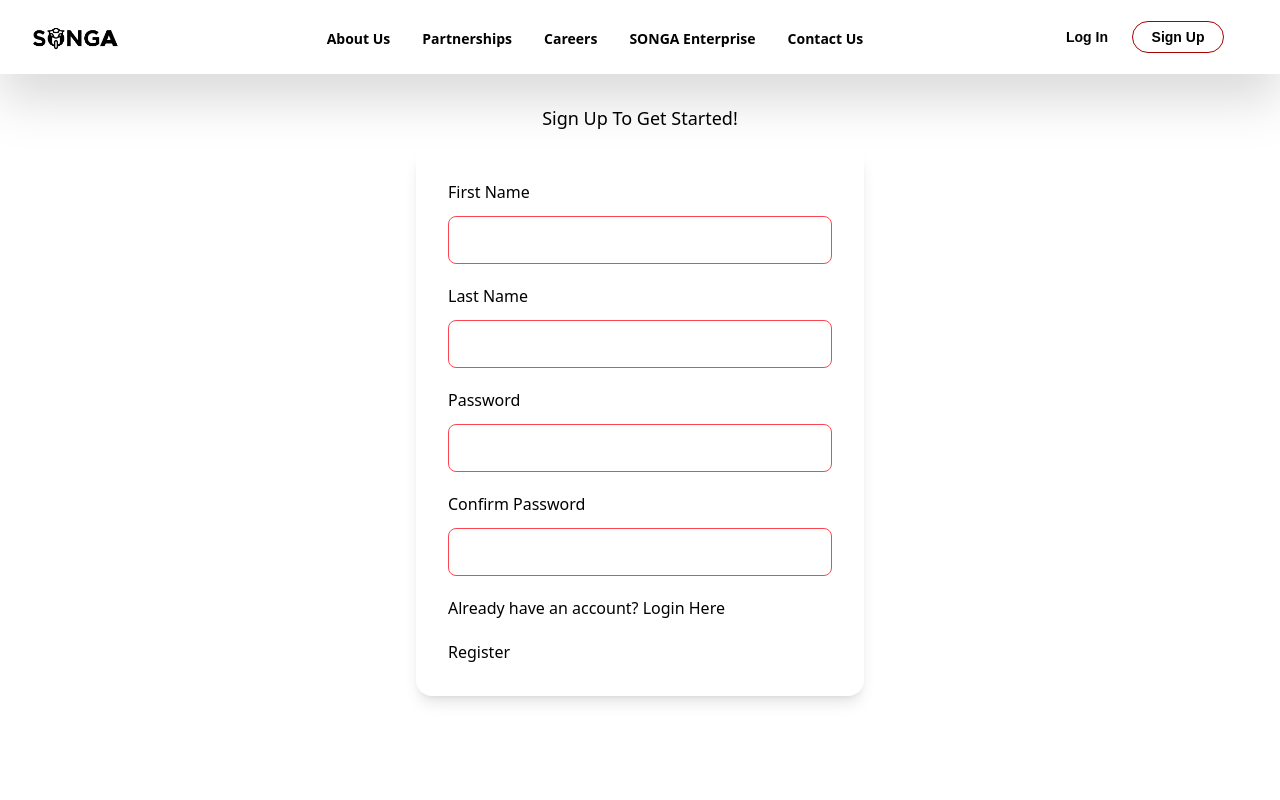
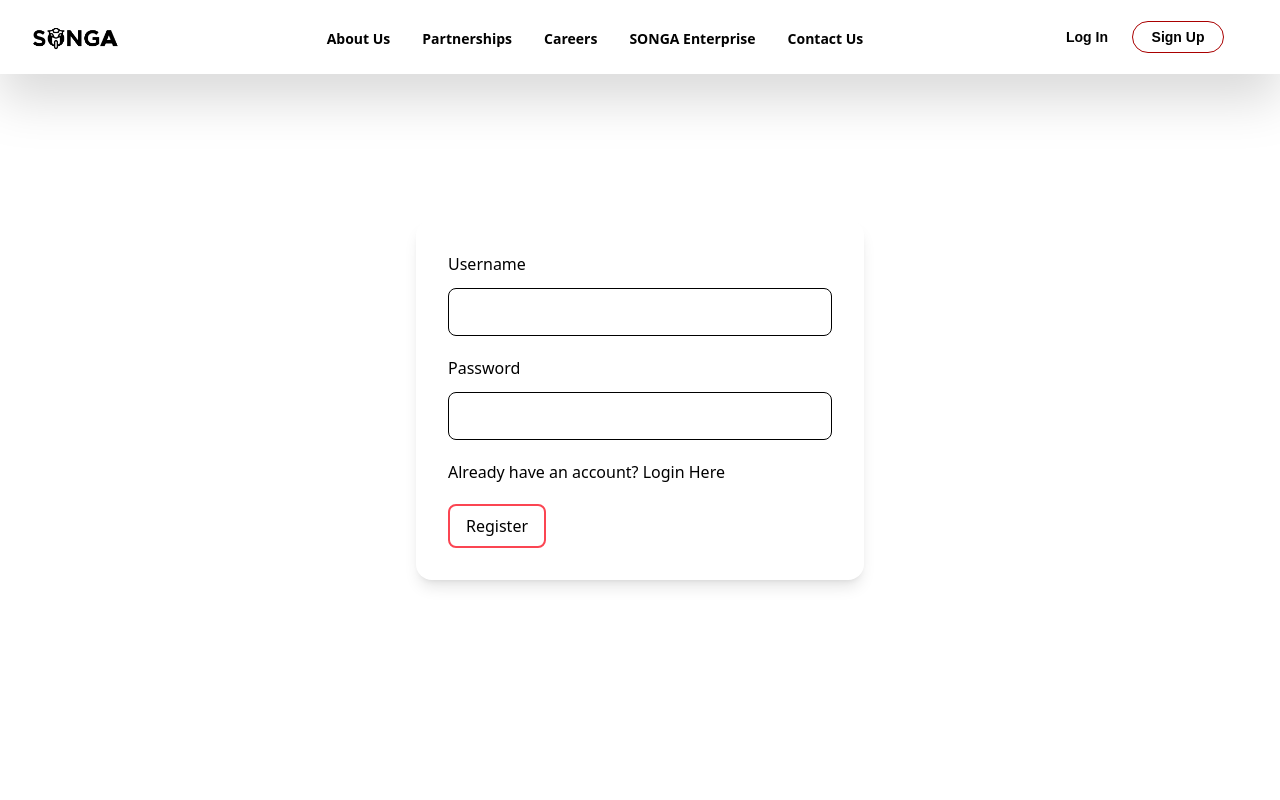
Before and after one commit to SongaBiz/Songa, a Next.js app: page /register in a window 1280 px wide. Shown: the top 800 px of the page. Built offline with nearby package versions, Linux system fonts and the light colour scheme; a web font is replaced by a local one.

Commit message:
User account registration

```diff
--- a/app/register/page.tsx
+++ b/app/register/page.tsx
@@ -5,10 +5,8 @@ const page = () => {
   return (
     <section className="py-8 bg-ct-blue-600 min-h-screen grid place-items-center">
         <div className="w-full">
-          <h2 className="text-lg text-center mb-4 text-ct-dark-200">
-            Sign Up To Get Started!
-          </h2>
-          <RegisterForm />
+
+        <RegisterForm/>
         </div>
       </section>
   )
--- a/components/Elements/Forms/FormInput.tsx
+++ b/components/Elements/Forms/FormInput.tsx
@@ -20,7 +20,7 @@ export default function FormInput({ label, type, name, required, value, placehol
         <div className='flex flex-col gap-1'>
             <div className='flex flex-col space-y-3'>
                 <label htmlFor={label}>{label}</label>
-                <input placeholder={placeholder} value={value} type={type} {...register(name)} required={required} onChange={onChange} className='bg-transparent border-[#FB4552] border-[1px] h-12 rounded-lg px-4' />
+                <input placeholder={placeholder} value={value} type={type} {...register(name)} required={required} onChange={onChange} className='bg-transparent border-[#000000] border-[1px] h-12 rounded-lg px-4' />
             </div>
             {errors[name] && (
                 <span className='text-red-500 text-xs pt-1 block'>
--- a/components/Elements/Forms/FormWrapper.tsx
+++ b/components/Elements/Forms/FormWrapper.tsx
@@ -9,7 +9,7 @@ export default function FormWrapper({title, children}: FormWrapperProps) {
   return (
     <>
       {/* <h2 className='text-center font-bold text-xl m-0 mb-[2rem]'>{title}</h2> */}
-    <div className='grid gap-[1rem] justify-center lg:justify-start lg:grid-cols-2'> {children}</div>
+    <div className='max-w-md w-full mx-auto overflow-hidden shadow-lg bg-ct-dark-200 rounded-2xl p-8 space-y-5'> {children}</div>
     </>
   )
 }
--- a/components/Riders/Forms/RegisterUser.tsx
+++ b/components/Riders/Forms/RegisterUser.tsx
@@ -2,53 +2,55 @@
 import { useForm, SubmitHandler, FormProvider } from "react-hook-form";
 import { zodResolver } from "@hookform/resolvers/zod";
 import { useEffect, useState } from "react";
-import { apiRegisterUser } from "@/utils/lib/api-requests";
+import { createUserAccount } from '@/utils';
 import FormInput from "@/components/Elements/Forms/FormInput";
 import Link from "next/link";
-import useStore from "@/utils/store";
 import { useRouter } from "next/navigation";
 import FormWrapper from '../../Elements/Forms/FormWrapper';
 import { TypeOf, object, string } from 'zod';
 import { toast } from 'react-toastify';
+import { ClipLoader } from 'react-spinners';
 
 
 type UserDetails = {
-    first_name: string;
-    last_name: string;
+    username: string;
     password: string;
-    confirmPassword: string;
+    // confirmPassword: string;
     // onPhoneChange: (phone: string) => void;
   }
 type UserDetailsProps = {
     updateFields: (fields: Partial<UserDetails>) => void;
 }
 const userDetailsSchema = object({
-    first_name: string()
-    .min(1, "First name is required"),
-    last_name: string()
-      .min(1, "Last name is required"),
+    username: string()
+    .min(1, "Email address is required")
+    .regex(
+      /^[\w-\.]+@([\w-]+\.)+[\w-]{2,4}$/,
+      { message: "Invalid email address" }
+  ),
+    // last_name: string()
+    //   .min(1, "Last name is required"),
     password: string()
       .min(1, "Password is required")
       .min(8, "Password must be more than 8 characters")
       .max(32, "Password must be less than 32 characters"),
-    confirmPassword: string()
-      .min(1, "Confirm Password is required")
-      .min(8, "Confirm Password must be more than 8 characters")
-      .max(32, "Confirm Password must be less than 32 characters")
+    // confirmPassword: string()
+    //   .min(1, "Confirm Password is required")
+    //   .min(8, "Confirm Password must be more than 8 characters")
+    //   .max(32, "Confirm Password must be less than 32 characters")
 });
 
 export type UserDetailsInput = TypeOf<typeof userDetailsSchema>;
 
 const INITIAL_DATA: UserDetails = {
-      first_name: "",
-      last_name: "",
+      username: "",
+      // last_name: "",
       password: "",
-      confirmPassword: ""
+      // confirmPassword: ""
 }
 export default function RegisterForm({updateFields}:UserDetailsProps) {
-    const store = useStore();
-    const router = useRouter();
   const [data, setData] = useState(INITIAL_DATA);
+  const [isLoading, setIsLoading] = useState(false);
 
   function updateData(fields: Partial<UserDetails>) {
     setData(prev => {
@@ -57,7 +59,26 @@ export default function RegisterForm({updateFields}:UserDetailsProps) {
     updateFields(fields)
   }
 
-    const methods = useForm<UserDetailsInput>({
+  async function onSubmitHandler(data: UserDetails) {
+    try {
+      setIsLoading(true);
+      await createUserAccount({
+        username: data.username,
+        // last_name: data.last_name,
+        password: data.password
+      });
+    } catch (error: any) {
+      if(error&&error.error){
+        toast.error(error.error);
+      } else {
+        toast.error('An unknown error occurred!');
+      }
+    } finally {
+      setIsLoading(false);
+    }
+  }
+
+  let methods = useForm<UserDetailsInput>({
     resolver: zodResolver(userDetailsSchema),
   });
 
@@ -66,58 +87,35 @@ export default function RegisterForm({updateFields}:UserDetailsProps) {
     handleSubmit,
     formState: { isSubmitSuccessful },
   } = methods;
-
-    useEffect(() => {
-      if (isSubmitSuccessful) {
-        reset();
-      }
-      // eslint-disable-next-line react-hooks/exhaustive-deps
-    }, [isSubmitSuccessful]);
-
-    async function RegisterUserFunction(credentials: UserDetailsInput) {
-      store.setRequestLoading(true);
-      try {
-        const user = await apiRegisterUser(JSON.stringify(credentials));
-        store.setAuthUser(user);
-        return router.push("/login");
-      } catch (error: any) {
-        if (error instanceof Error) {
-        //   handleApiError(error);
-        } else {
-          toast.error(error.message);
-          console.log("Error message:", error.message);
-        }
-      } finally {
-        store.setRequestLoading(false);
-      }
-    }
-
-    const onSubmitHandler: SubmitHandler<UserDetailsInput> = (values) => {
-      RegisterUserFunction(values);
-    };
-
     return (
       <FormProvider {...methods}>
-        <form
-          onSubmit={handleSubmit(onSubmitHandler)}
-          className="max-w-md w-full mx-auto overflow-hidden shadow-lg bg-ct-dark-200 rounded-2xl p-8 space-y-5"
-        >
-          <FormInput value={data.first_name} onChange={(e) => updateData({ first_name: e.target.value })} label="First Name" type="text" name="first_name" />
-          <FormInput value={data.last_name} onChange={(e) => updateData({ last_name: e.target.value })} label="Last Name" name="last_name" type="text" />
+       <form autoComplete='off' onSubmit={handleSubmit(onSubmitHandler)} action="" className="p-5">
+        <FormWrapper title="">
+          <FormInput value={data.username} onChange={(e) => updateData({ username: e.target.value })} label="Username" type="text" name="username" />
+          {/* <FormInput value={data.last_name} onChange={(e) => updateData({ last_name: e.target.value })} label="Last Name" name="last_name" type="text" /> */}
           <FormInput value={data.password} onChange={(e) => updateData({ password: e.target.value })} label="Password" name="password" type="password" />
-          <FormInput value={data.confirmPassword} onChange={(e) => updateData({ confirmPassword: e.target.value })} label="Confirm Password" name="confirmPassword" type="password" />
+          {/* <FormInput value={data.confirmPassword} onChange={(e) => updateData({ confirmPassword: e.target.value })} label="Confirm Password" name="confirmPassword" type="password" /> */}
           <span className="block">
             Already have an account?{" "}
             <Link href="/login" className="text-ct-blue-600">
               Login Here
             </Link>
           </span>
+
+          {isLoading ? (
+         <div className="flex items-center justify-center">
+           <ClipLoader color="#FB4552" loading={isLoading} size={35} />
+         </div>
+       ) : (
          <button
-            // loading={store.requestLoading}
-            // textColor="text-ct-blue-600"
-          >
-            Register
+           type="submit"
+           disabled={isLoading}
+           className="rounded-lg border-[#FB4552] px-4 py-2 border-2 flex items-center justify-center space-x-3 hover:bg-[#FB4552]"
+         > Register
          </button>
+       )}
+        </FormWrapper>
+
         </form>
       </FormProvider>
     );
--- a/components/Riders/Forms/RiderDetails.tsx
+++ b/components/Riders/Forms/RiderDetails.tsx
@@ -103,7 +103,7 @@ export default function RiderDetails({ stepsCount, stepNumber, updateFields, nex
       await createRiderAccount({
         first_name: data.first_name,
         last_name: data.last_name,
-        phone: `+${data.phone_no}`,
+        // phone: `+${data.phone_no}`,
         password: data.password
       });
       next();
--- a/utils/api/apiService.ts
+++ b/utils/api/apiService.ts
@@ -1,5 +1,4 @@
 import axios, { AxiosRequestConfig, AxiosResponse } from "axios";
-import { FilteredUser, UserLoginResponse, UserResponse } from "./types"
 import { toast } from "react-toastify";
 
 const BASE_URL = 'https://uat-api.songabusiness.co.ke';
@@ -18,13 +17,13 @@ function hasSession(): boolean {
   return sessionToken !== null && userId !== null;
 }
 
-export async function createRiderAccount(data: CreateRiderData): Promise<CustomResponse<any>> {
+export async function createUserAccount(data: CreateUserData): Promise<CustomResponse<any>> {
   // Check if sessionToken and userId already exist in local storage
   if (hasSession()) {
     throw { error: 'You already have an account.' };
   }
 
-  const endpoint = `${BASE_URL}/api/riders/auth/create-rider-account`;
+  const endpoint = `${BASE_URL}/Account/Register`;
 
   const requestOptions: AxiosRequestConfig = {
     method: 'POST',
@@ -38,15 +37,15 @@ export async function createRiderAccount(data: CreateRiderData): Promise<CustomR
     const response = await axios(endpoint, requestOptions);
     toast.success(response.data.message);
 
-    const sessionToken = response.data.rider.sessionToken;
-    const userId = response.data.rider.id;
+    const sessionToken = response.data.user.sessionToken;
+    const userId = response.data.user.id;
 
     localStorage.setItem('sessionToken', sessionToken);
     localStorage.setItem('userId', userId);
 
     return response;
   } catch (e: any) {
-    if (e.response && e.response.data && e.response.data.message === 'Forbiden. Rider already exists') {
+    if (e.response && e.response.data && e.response.data.message === 'Forbiden. User already exists') {
       // Show a custom toast message for "rider exists" error
       // toast.error('The rider already exists. Please use a different phone no.');
       throw { error: 'The rider already exists. Please use a different phone no.' };
--- a/utils/api/types.ts
+++ b/utils/api/types.ts
@@ -1,7 +1,5 @@
-interface CreateRiderData {
-    first_name: string;
-    last_name: string;
-    phone: string;
+interface CreateUserData {
+    username: string;
     password: string;
 }
 
--- a/utils/store/index.ts
+++ /dev/null
@@ -1,23 +0,0 @@
-"use client";
-
-import { FilteredUser } from "@/utils/lib/response-types";
-import { create } from "zustand";
-
-type Store = {
-  authUser: FilteredUser | null;
-  requestLoading: boolean;
-  setAuthUser: (user: FilteredUser | null) => void;
-  setRequestLoading: (isLoading: boolean) => void;
-  reset: () => void;
-};
-
-const useStore = create<Store>((set) => ({
-  authUser: null,
-  requestLoading: false,
-  setAuthUser: (user) => set((state) => ({ ...state, authUser: user })),
-  setRequestLoading: (isLoading) =>
-    set((state) => ({ ...state, requestLoading: isLoading })),
-  reset: () => set({ authUser: null, requestLoading: false }),
-}));
-
-export default useStore;
```
Also changed, not shown: utils/lib/api-requests.ts (deleted, +0 -82 lines), utils/lib/response-types.ts (deleted, +0 -24 lines). Lines whose indentation alone changed are shown as unchanged.
